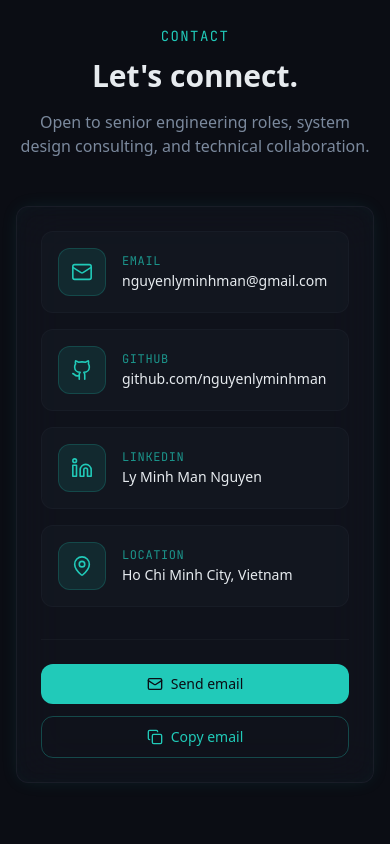
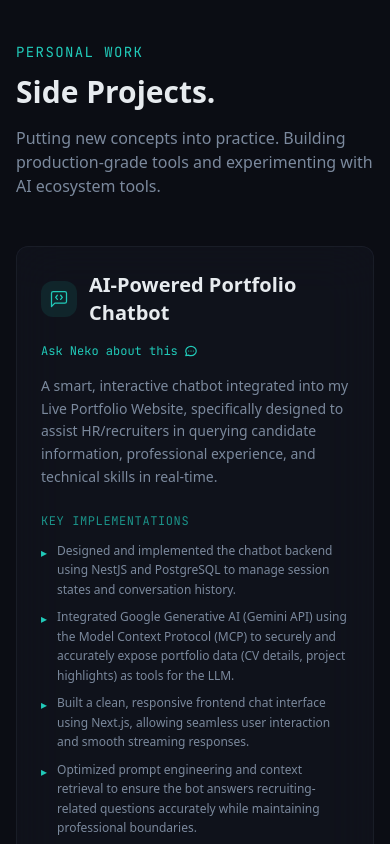
Before and after one commit to nguyenlyminhman/nekofolio, a Next.js app: page / in a window 390 px wide. Shown: the part 6720-7564 px from the top of the page. Built offline with nearby package versions, Linux system fonts and the light colour scheme; no server answers.

Commit message:
024 - add personal projects

```diff
--- /dev/null
+++ b/src/components/PersonalProject.tsx
@@ -0,0 +1,124 @@
+"use client";
+
+import { motion } from "framer-motion";
+import { MessageSquareCode } from "lucide-react"; // Đổi sang MessageSquareCode nhìn hợp với widget chat hơn
+
+const personalProjects = [
+  {
+    name: "AI-Powered Portfolio Chatbot",
+    description: "A smart, interactive chatbot integrated into my Live Portfolio Website, specifically designed to assist HR/recruiters in querying candidate information, professional experience, and technical skills in real-time.",
+    tech: ["Node.js (NestJS)", "Server Sent Event (SSE)", "Socket.io", "Next.js", "Google Generative AI", "Model Context Protocol (MCP)", "PostgreSQL"],
+    contributions: [
+      "Designed and implemented the chatbot backend using NestJS and PostgreSQL to manage session states and conversation history.",
+      "Integrated Google Generative AI (Gemini API) using the Model Context Protocol (MCP) to securely and accurately expose portfolio data (CV details, project highlights) as tools for the LLM.",
+      "Built a clean, responsive frontend chat interface using Next.js, allowing seamless user interaction and smooth streaming responses.",
+      "Optimized prompt engineering and context retrieval to ensure the bot answers recruiting-related questions accurately while maintaining professional boundaries."
+    ],
+  }
+];
+
+const PersonalProjects = () => {
+  const handleOpenChatbot = () => {
+    // Phát Event thông báo kích hoạt Chatbot mở ra
+    const event = new CustomEvent("open-portfolio-chatbot");
+    window.dispatchEvent(event);
+  };
+
+  return (
+    <section id="personal-projects" className="py-20 sm:py-28">
+      <div className="section-container">
+        {/* Header Section */}
+        <motion.div
+          initial={{ opacity: 0, y: 30 }}
+          whileInView={{ opacity: 1, y: 0 }}
+          viewport={{ once: true, margin: "-100px" }}
+          transition={{ duration: 0.6 }}
+        >
+          <p className="font-mono-accent text-sm text-primary mb-3 tracking-widest uppercase">
+            Personal Work
+          </p>
+          <h2 className="text-3xl sm:text-4xl font-bold mb-4">
+            Side Projects.
+          </h2>
+          <p className="text-muted-foreground max-w-2xl mb-12">
+            Putting new concepts into practice. Building production-grade tools and experimenting with AI ecosystem tools.
+          </p>
+        </motion.div>
+
+        {/* Project Card */}
+        <div className="grid gap-6">
+          {personalProjects.map((project, idx) => (
+            <motion.div
+              key={project.name}
+              initial={{ opacity: 0, y: 20 }}
+              whileInView={{ opacity: 1, y: 0 }}
+              viewport={{ once: true, margin: "-80px" }}
+              transition={{ duration: 0.4, delay: idx * 0.1 }}
+              className="glass-card p-6 md:p-8 card-hover flex flex-col relative overflow-hidden"
+            >
+              {/* Header inside card: Title, Icon & Trigger Button */}
+              <div className="flex flex-col sm:flex-row sm:items-center sm:justify-between gap-4 mb-4">
+                <div className="flex items-center gap-3">
+                  <div className="p-2 rounded-lg bg-primary/10 text-primary shrink-0">
+                    <MessageSquareCode size={20} strokeWidth={1.5} />
+                  </div>
+                  <h3 className="text-xl font-semibold">{project.name}</h3>
+                </div>
+
+                <button
+                  onClick={handleOpenChatbot}
+                  className="inline-flex items-center gap-1.5 text-xs font-mono-accent text-primary hover:underline self-start sm:self-center cursor-pointer group/btn"
+                >
+                  <span>Ask Neko about this</span>
+                  <svg
+                    className="w-3.5 h-3.5 transform group-hover/btn:-translate-y-0.5 group-hover/btn:translate-x-0.5 transition-transform"
+                    fill="none"
+                    stroke="currentColor"
+                    viewBox="0 0 24 24"
+                  >
+                    <path strokeLinecap="round" strokeLinejoin="round" strokeWidth="2" d="M8 12h.01M12 12h.01M16 12h.01M21 12c0 4.418-4.03 8-9 8a9.863 9.863 0 01-4.255-.949L3 20l1.395-3.72C3.512 15.042 3 13.574 3 12c0-4.418 4.03-8 9-8s9 3.582 9 8z" />
+                  </svg>
+                </button>
+              </div>
+
+              {/* Main Project Description */}
+              <p className="text-sm text-muted-foreground leading-relaxed mb-6 max-w-4xl">
+                {project.description}
+              </p>
+
+              {/* Key Contributions Breakdown */}
+              <div className="mb-6">
+                <p className="text-xs font-mono-accent text-primary/70 uppercase tracking-wider mb-3">
+                  Key Implementations
+                </p>
+                <ul className="space-y-2">
+                  {project.contributions.map((contribution, index) => (
+                    <li key={index} className="text-xs text-muted-foreground flex items-start gap-2.5 leading-relaxed">
+                      <span className="text-primary mt-0.5 select-none">▸</span>
+                      <span>{contribution}</span>
+                    </li>
+                  ))}
+                </ul>
+              </div>
+
+              {/* Tech Badges Stack */}
+              <div className="flex flex-wrap gap-1.5 pt-4 border-t border-primary/5">
+                {project.tech.map((t) => (
+                  <span
+                    key={t}
+                    className="px-2 py-1 text-[10px] rounded bg-primary/10 text-primary font-mono-accent font-medium"
+                  >
+                    {t}
+                  </span>
+                ))}
+              </div>
+
+            </motion.div>
+          ))}
+        </div>
+      </div>
+    </section>
+  );
+};
+
+export default PersonalProjects;
--- a/src/components/home-page.tsx
+++ b/src/components/home-page.tsx
@@ -11,6 +11,7 @@ import ContactSection from "@/components/ContactSection";
 import Footer from "@/components/Footer";
 import ChatbotWidget from "@/components/ChatbotWidget";
 import CookieConsent from "@/components/CookieConsent";
+import PersonalProjects from "./PersonalProject";
 
 export default function HomePage() {
   return (
@@ -23,6 +24,7 @@ export default function HomePage() {
         <ProjectsSection />
         <LeadershipSection />
         <AISection />
+        <PersonalProjects />
         <ContactSection />
       </main>
       <Footer />
```
